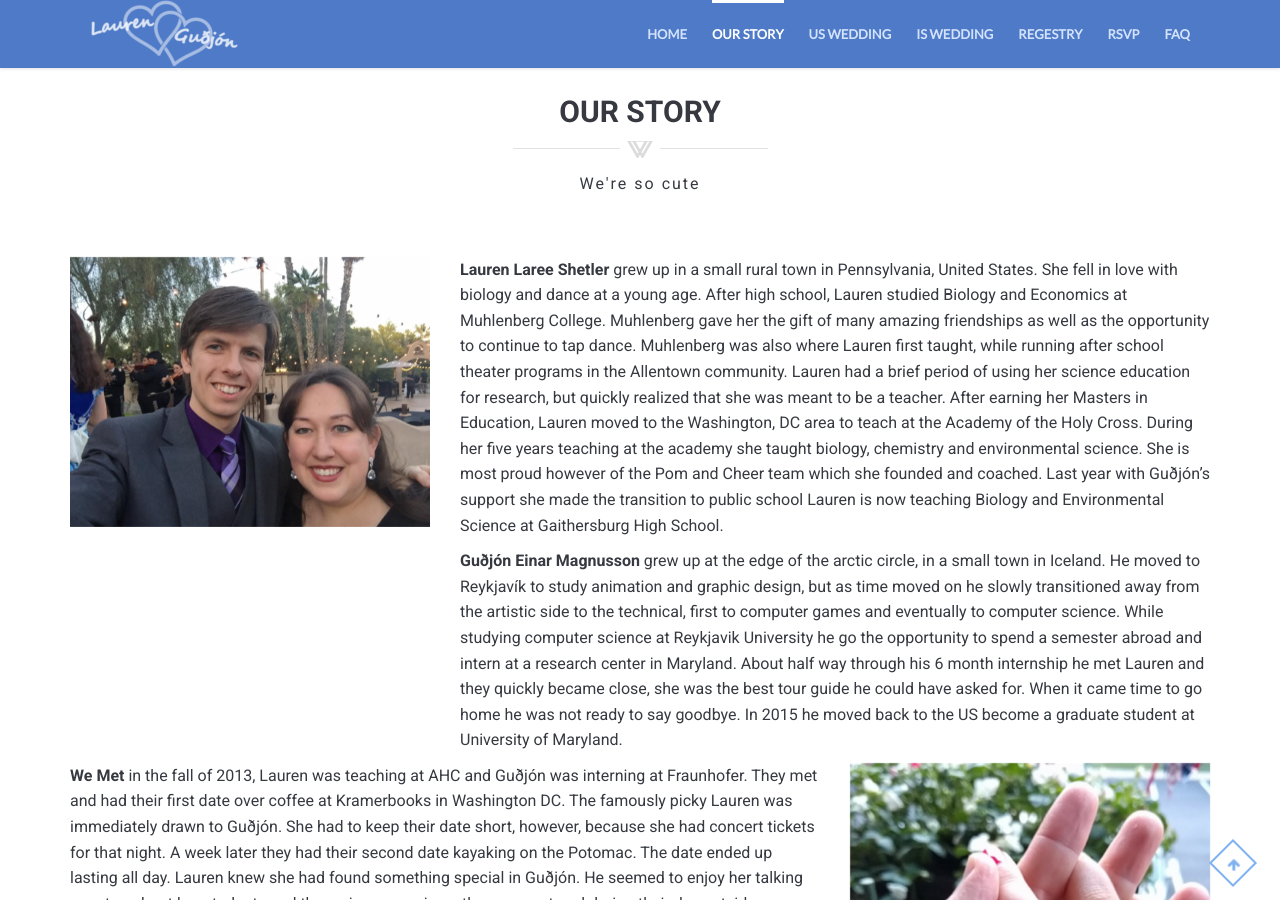
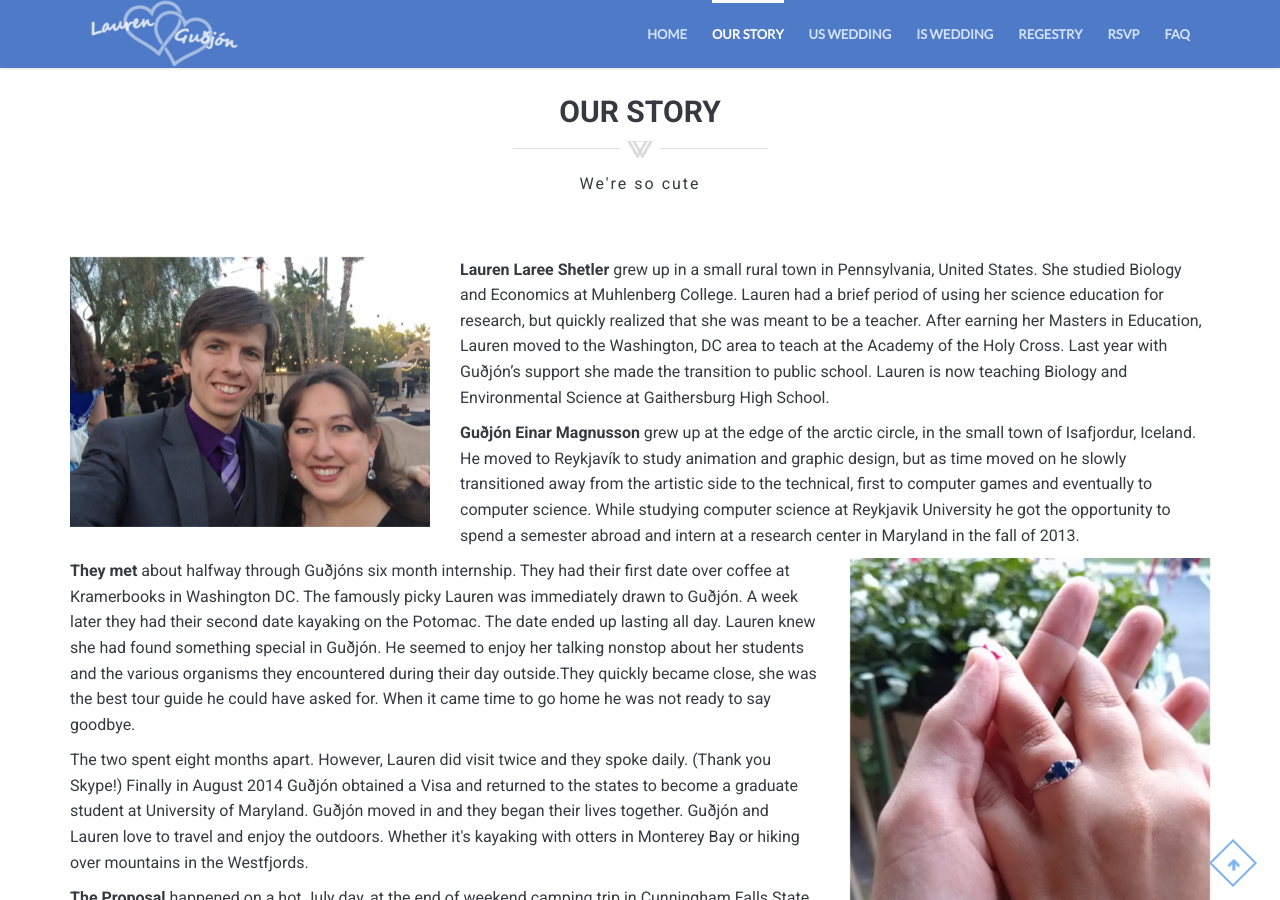
Before and after one commit to geinarm/lsgm-website, a Jekyll site: the page built from index.html, in a window 1280 px wide and 900 px high, scrolled down 875 px. Built offline with Jekyll 4.4.1, drawn with Linux system fonts in a browser that asks for light colours; some of the changed text lies outside the part shown.

Commit message:
updated story

```diff
--- a/_includes/story.html
+++ b/_includes/story.html
@@ -20,13 +20,12 @@
           <div class="col-lg-8 col-sm-8">
               <p>
                 <b>Lauren Laree Shetler</b>
-                grew up in a small rural town in Pennsylvania, United States.  She fell in love with biology and dance at a young age.  After high school, Lauren studied Biology and Economics at Muhlenberg College.  Muhlenberg gave her the gift of many amazing friendships as well as the opportunity to continue to tap dance.  Muhlenberg was also where Lauren first taught, while running after school theater programs in the Allentown community.  Lauren had a brief period of using her science education for research, but quickly realized that she was meant to be a teacher.  After earning her Masters in Education, Lauren moved to the Washington, DC area to teach at the Academy of the Holy Cross.  During her five years teaching at the academy she taught biology, chemistry and environmental science.  She is most proud however of the Pom and Cheer team which she founded and coached.  Last year with Guðjón’s support she made the transition to public school  Lauren is now teaching Biology and Environmental Science at Gaithersburg High School.
+                grew up in a small rural town in Pennsylvania, United States.  She studied Biology and Economics at Muhlenberg College.  Lauren had a brief period of using her science education for research, but quickly realized that she was meant to be a teacher.  After earning her Masters in Education, Lauren moved to the Washington, DC area to teach at the Academy of the Holy Cross.  Last year with Guðjón’s support she made the transition to public school.  Lauren is now teaching Biology and Environmental Science at Gaithersburg High School.
               </p>
 
               <p>
                 <b>Guðjón Einar Magnusson</b>
-                grew up at the edge of the arctic circle, in a small town in Iceland. He moved to Reykjavík to study animation and graphic design, but as time moved on he slowly transitioned away from the artistic side to the technical, first to computer games and eventually to computer science.
-                While studying computer science at Reykjavik University he go the opportunity to spend a semester abroad and intern at a research center in Maryland. About half way through his 6 month internship he met Lauren and they quickly became close, she was the best tour guide he could have asked for. When it came time to go home he was not ready to say goodbye. In 2015 he moved back to the US become a graduate student at University of Maryland.
+                grew up at the edge of the arctic circle, in the small town of Isafjordur, Iceland. He moved to Reykjavík to study animation and graphic design, but as time moved on he slowly transitioned away from the artistic side to the technical, first to computer games and eventually to computer science. While studying computer science at Reykjavik University he got the opportunity to spend a semester abroad and intern at a research center in Maryland in the fall of 2013.
               </p>
           </div>
         </div> <!-- /.row -->
@@ -34,11 +33,15 @@
       <div class="row">
         <div class="col-lg-8 col-sm-8">
           <p>
-            <b>We Met</b>
-            in the fall of 2013, Lauren was teaching at AHC and Guðjón was interning at Fraunhofer.  They met and had their first date over coffee at Kramerbooks in Washington DC.  The famously picky Lauren was immediately drawn to Guðjón.  She had to keep their date short, however, because she had concert tickets for that night.  A week later they had their second date kayaking on the Potomac.  The date ended up lasting all day.  Lauren knew she had found something special in Guðjón. He seemed to enjoy her talking nonstop about her students and the various organisms they encountered during their day outside.
+            <b>They met</b>
+            about halfway through Guðjóns six month internship.  They had their first date over coffee at Kramerbooks in Washington DC.  The famously picky Lauren was immediately drawn to Guðjón.  A week later they had their second date kayaking on the Potomac.  The date ended up lasting all day.  Lauren knew she had found something special in Guðjón. He seemed to enjoy her talking nonstop about her students and the various organisms they encountered during their day outside.They quickly became close, she was the best tour guide he could have asked for. When it came time to go home he was not ready to say goodbye.
           </p>
           <p>
-            After his internship Guðjón had to return to Iceland to finish his degree at Reykjavik University.  The two spent eight months a part.  However, Lauren did visit twice and they spoke daily.  (Thank you Skype!)  Finally in August 2014 Guðjón obtained a Visa and returned to the states.  Guðjón moved in and they began their lives together.  Guðjón and Lauren love to travel and enjoy the outdoors together.  Whether it's kayaking with otters in Monterey Bay or hiking over mountains in the Westfjords.
+            The two spent eight months apart.  However, Lauren did visit twice and they spoke daily.  (Thank you Skype!)  Finally in August 2014 Guðjón obtained a Visa and returned to the states to become a graduate student at University of Maryland.  Guðjón moved in and they began their lives together.  Guðjón and Lauren love to travel and enjoy the outdoors.  Whether it's kayaking with otters in Monterey Bay or hiking over mountains in the Westfjords.
+          </p>
+          <p>
+            <b>The Proposal</b>
+            happened on a hot July day, at the end of weekend camping trip in Cunningham Falls State Park. Guðjón bought the ring earlier that week and took it on the trip hoping to find the perfect time and place to pop the question. The whole weekend he kept moving the ring from one hiding spot to another, always keeping it close but out of sight. At one point the ring was under Lauren’s pillow while she slept. Finally on the last day of the trip, while hiking through the woods, it was clear that it was now or never. That morning over breakfast Lauren had commented in how perfect the weekend had been, and that she loved being outside with Guðjón.  While Lauren was distracted catching pokemon on her phone. Guðjón lead her off the path to a small cliff and pulled the ring out of her backpack. She said yes! And she caught her first Nidoran.
           </p>
         </div>
         <div class="col-lg-4 col-sm-4">
```
